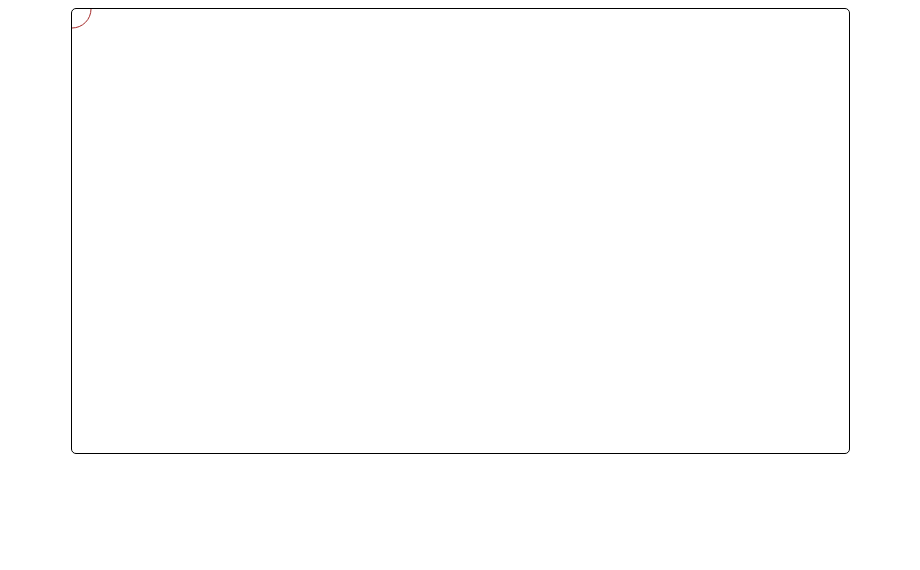
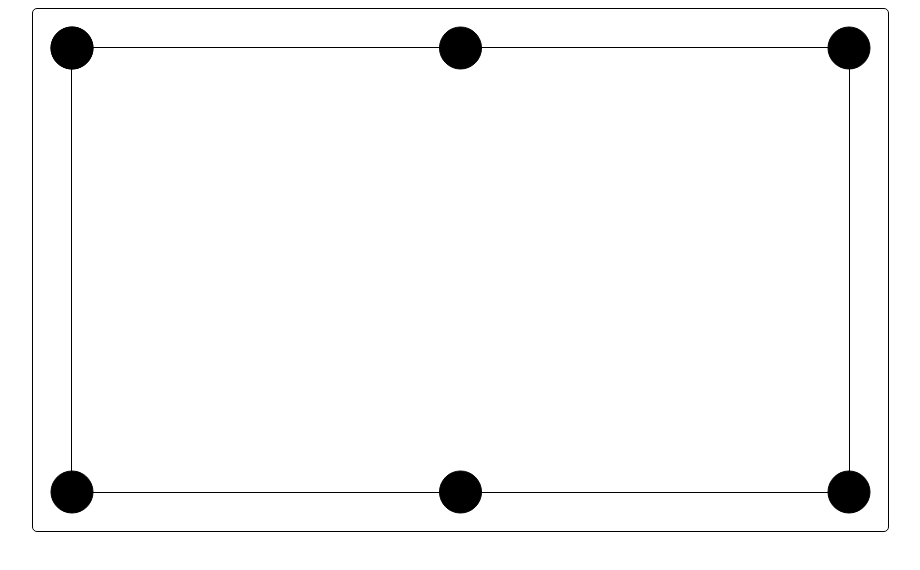
Before and after one commit to Dyasik/p00l, a plain HTML site: page index.html in a window 1280 px wide. Shown: the whole page, without its empty margins (180-1100 px from the left). Drawn offline with Linux system fonts and the light colour scheme.

Commit message:
Added holes and added the table border

```diff
--- a/index.html
+++ b/index.html
@@ -8,7 +8,7 @@
 <body>
 	<div id="main_div">
 		<svg id="main_svg">
-			<circle cx="0" cy="0" r="19" stroke="brown" fill="transparent" display="" stroke-width="1"/>
+			<circle id="circle" stroke="black" display="" stroke-width="1"/>
 		</svg>
 	</div>
 </body>
--- a/script.js
+++ b/script.js
@@ -3,6 +3,9 @@
 var WIDTH = 777; // Board width, px
 var HEIGHT = 444; // Board height, px
 var SVG; // Board
+var CIRCLE; // Circle SVG node (for various aims)
+var HOLE_RAD = 21; // Holes' radius, px
+var BALL_RAD = 19; // Ball radius, px
 
 var RED = 0;
 var YELLOW = 1;
@@ -20,6 +23,39 @@ function init(event) {
 	SVG.addEventListener('contextmenu', function (event) {
 		event.preventDefault();
 	});
+	CIRCLE = document.querySelector('#circle');
+	// create holes
+	CIRCLE.setAttribute("r", HOLE_RAD);
+	// 1
+	var hole = CIRCLE.cloneNode();
+	hole.setAttribute("cx", 0);
+	hole.setAttribute("cy", 0);
+	SVG.appendChild(hole);
+	// 2
+	hole = CIRCLE.cloneNode();
+	hole.setAttribute("cx", WIDTH / 2);
+	hole.setAttribute("cy", 0);
+	SVG.appendChild(hole);
+	// 3
+	hole = CIRCLE.cloneNode();
+	hole.setAttribute("cx", WIDTH);
+	hole.setAttribute("cy", 0);
+	SVG.appendChild(hole);
+	// 4
+	hole = CIRCLE.cloneNode();
+	hole.setAttribute("cx", WIDTH);
+	hole.setAttribute("cy", HEIGHT);
+	SVG.appendChild(hole);
+	// 5
+	hole = CIRCLE.cloneNode();
+	hole.setAttribute("cx", WIDTH / 2);
+	hole.setAttribute("cy", HEIGHT);
+	SVG.appendChild(hole);
+	// 6
+	hole = CIRCLE.cloneNode();
+	hole.setAttribute("cx", 0);
+	hole.setAttribute("cy", HEIGHT);
+	SVG.appendChild(hole);
 }
 
 /*
--- a/style.css
+++ b/style.css
@@ -4,10 +4,15 @@
 	border-width: 1px;
 	border-color: black;
 	border-radius: 5px;
+	padding: 38px;
 }
 
 #main_svg {
 	margin-bottom: -4px;
+	border-style: solid;
+	border-width: 1px;
+	border-color: black;
+	overflow: visible;
 }
 
 body {
```
